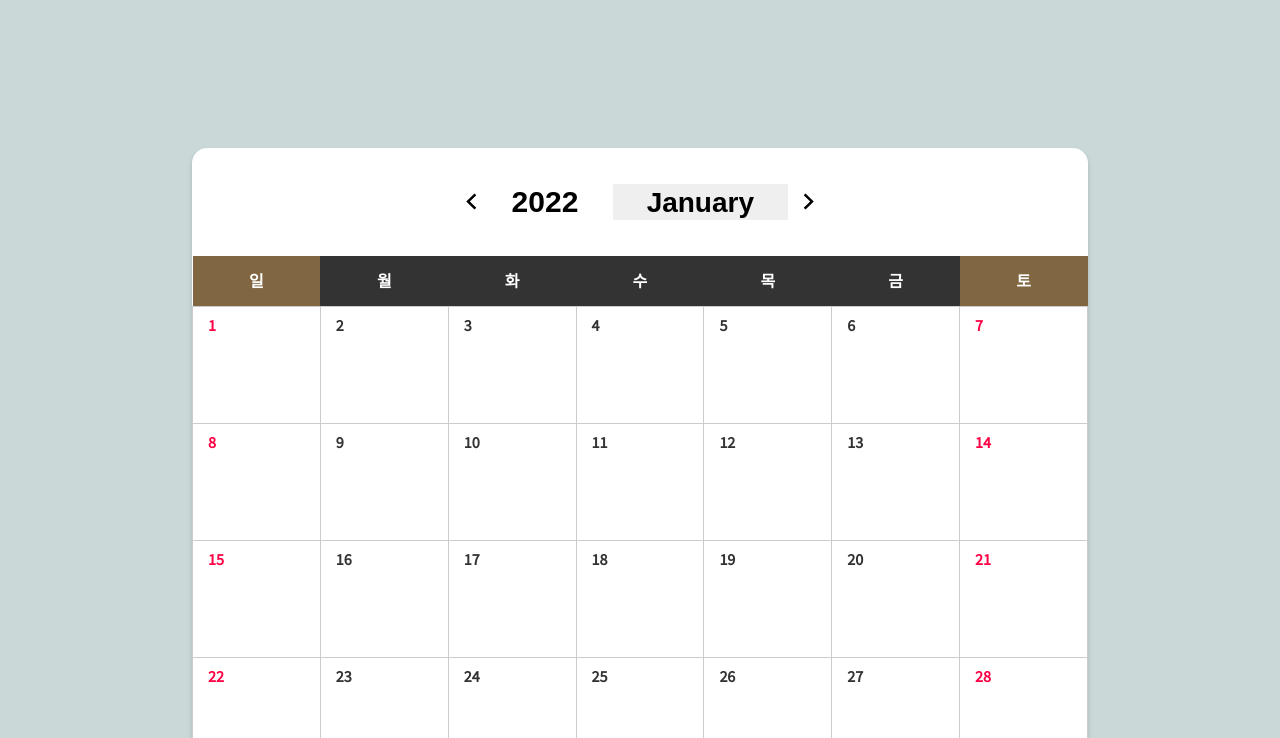
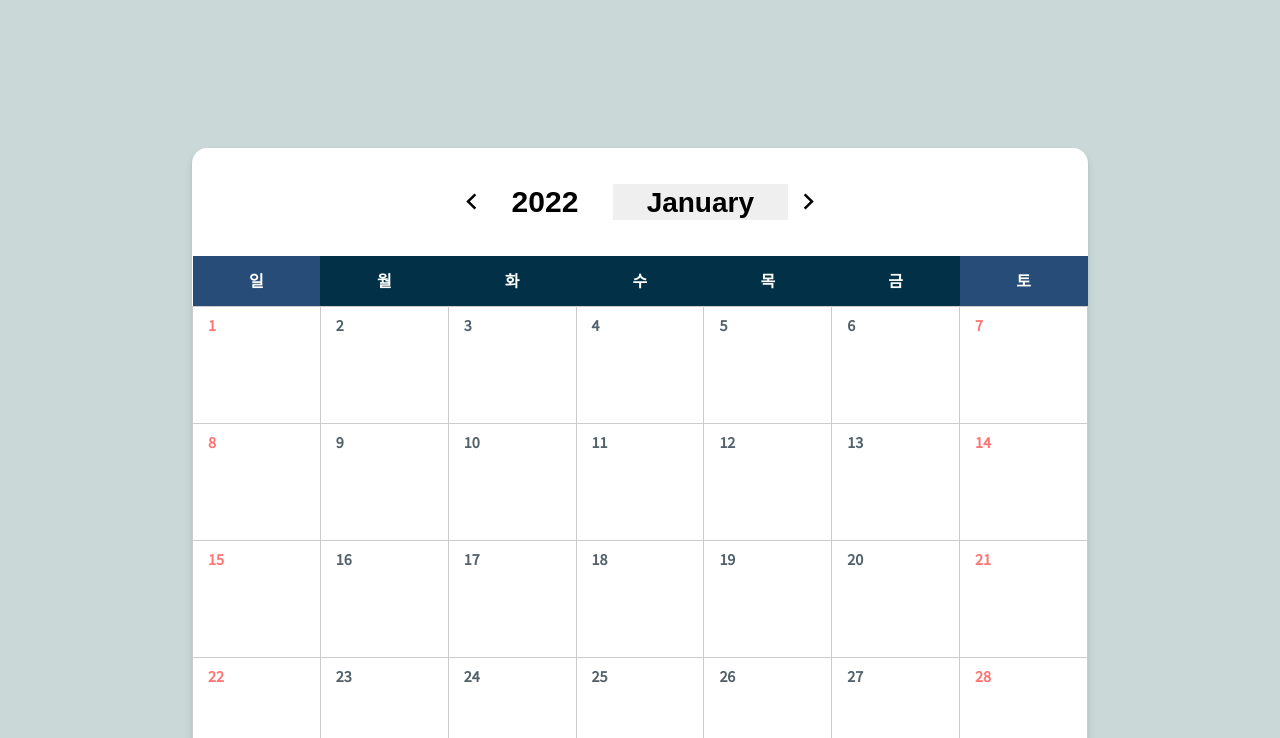
Before and after one commit to tkyoun0421/La_vie_est_belle, a plain HTML site: page index.html in a window 1280 px wide. Shown: the part 62-800 px from the top of the page. Drawn offline with Linux system fonts and the light colour scheme.

Commit message:
CSS 퍼블리싱 변경 완료

```diff
--- a/css/index.scss
+++ b/css/index.scss
@@ -103,13 +103,13 @@ body {
                             font-weight: 600;
                             font-size: 16px;
                             line-height: 40px;
-                            background-color: #333;
+                            background-color: #023047;
                             color: #fff;
                             padding: 5px 10px;
                             margin: 0 10px;
                         }
                         .holiday {
-                            background-color: #806641;
+                            background-color: #274c77;
                         }
                     }
                 }
@@ -124,11 +124,11 @@ body {
                             cursor: pointer;
                             border: 1px solid #ccc;
                             font-weight: 650;
-                            color: #333;
+                            color: #52616a;
                             padding-left: 15px;
                         }
                         .holiday {
-                            color: #ff0044;
+                            color: #ff7473;
                         }
                     }
                 }
```
Also changed, not shown: css/index.css, 1 other file.
